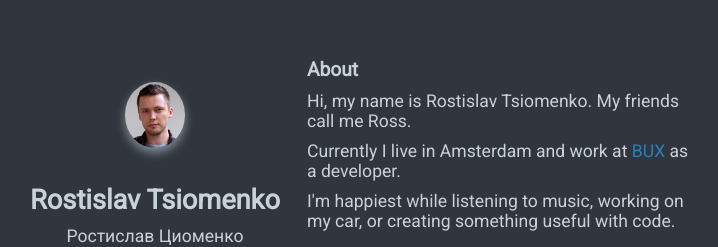
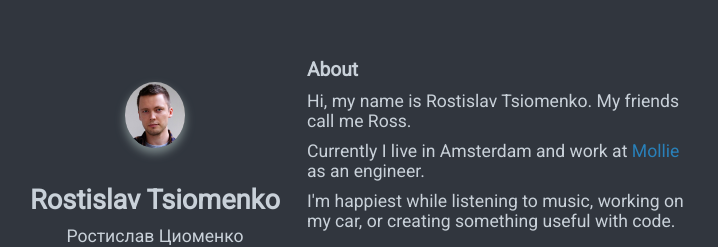
Before and after one commit to rtsio/rtsio.github.io, a plain HTML site: page index.html in a window 1280 px wide. Shown: the part 118-365 px from the top of the page, without its empty margins (333-1051 px from the left). Drawn offline with Linux system fonts and the light colour scheme.

Commit message:
Update index.html

```diff
--- a/index.html
+++ b/index.html
@@ -18,7 +18,7 @@
         <div class="section-2">
             <h2>About</h2>
             <p>Hi, my name is Rostislav Tsiomenko. My friends call me Ross.</p>
-            <p>Currently I live in Amsterdam and work at <a href="https://www.getbux.com" target="_blank">BUX</a> as a developer.</p>
+            <p>Currently I live in Amsterdam and work at <a href="https://mollie.com/" target="_blank">Mollie</a> as an engineer.</p>
             <p>I'm happiest while listening to music, working on my car, or creating something useful with code.</p>
             <h2>Projects</h2>
             <p><a href="https://github.com/rtsio/kubemonitor" target="_blank">kubemonitor</a></p>
```
